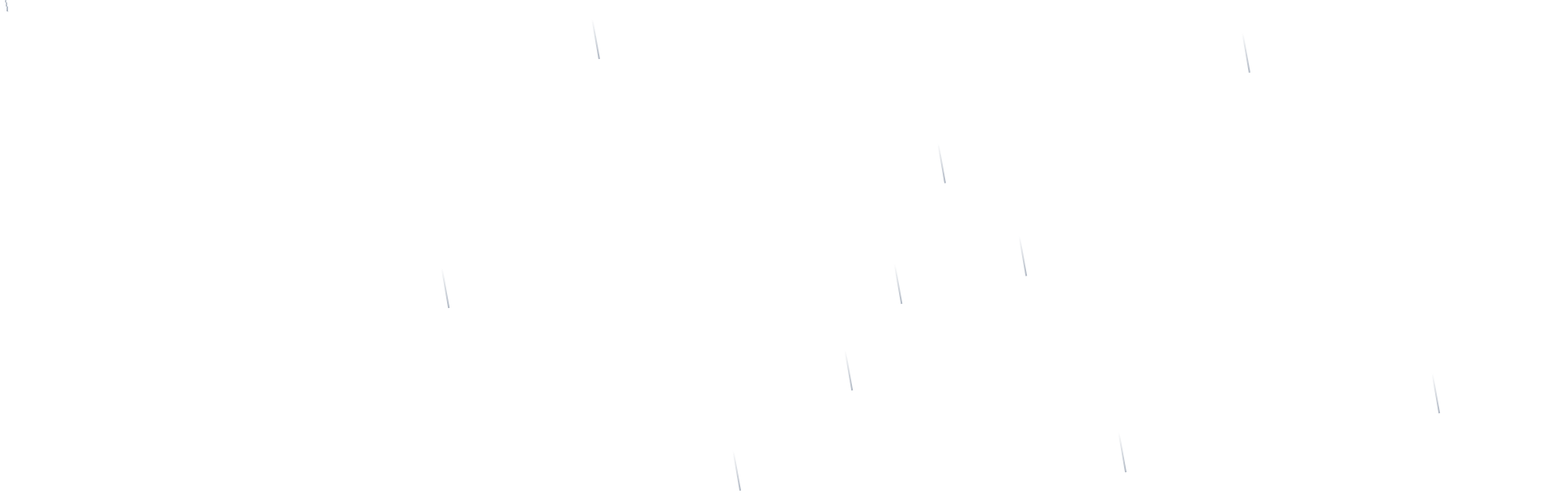
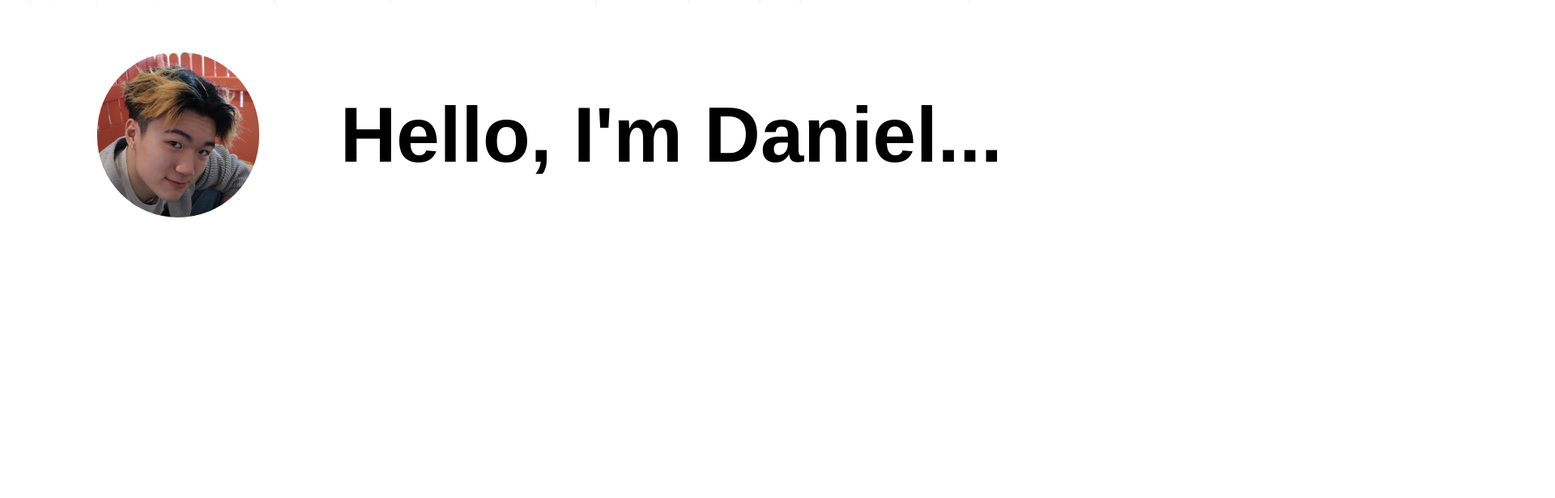
Before and after one commit to Daniel101Shi/daniel101shi.github.io, a Next.js app in the folder website/: page / in a window 1280 px wide. Shown: the top 616 px of the page at 81% size, 1920 px wide, since content can reach past the window. Built offline with nearby package versions, Linux system fonts and the light colour scheme.

Commit message:
created picture.tsx where profile picture is implemented. Added picture to hero.tsx to be properly sized

```diff
--- a/website/app/globals.css
+++ b/website/app/globals.css
@@ -21,7 +21,7 @@
       opacity: 1;
     }
     100% {
-      transform: rotate(215deg) translateX(-1200px);
+      transform: rotate(215deg) translateX(-800);
       opacity: 0;
     }
   }
--- a/website/app/page.tsx
+++ b/website/app/page.tsx
@@ -1,10 +1,13 @@
+import Hero from "@/components/hero";
+import Picture from "@/components/picture";
 import { Meteors } from "@/components/ui/meteors";
 import Image from "next/image";
 
 export default function Home() {
   return (
-    <div className="">
-      <Meteors number={30} className=""/>
+    <div className="relative flex items-center px-10">
+      <Meteors number={30} className="absolute -z-10 " />
+      <Hero />
     </div>
   );
 }
--- /dev/null
+++ b/website/components/hero.tsx
@@ -0,0 +1,12 @@
+import Picture from "./picture"
+
+export default function Hero() {
+    return (
+    <div className="flex mt-16 ml-20 items-center gap-25">
+        <Picture/>
+        <h1 className="text-8xl font-bold text-black">
+          Hello, I'm Daniel...
+        </h1>
+      </div>
+    );
+}
--- /dev/null
+++ b/website/components/picture.tsx
@@ -0,0 +1,8 @@
+import Image from "next/image";
+
+export default function Picture(){
+    return (
+        <Image src={"/profilePic.JPG"} alt="Profile picture" width={200} height={200} className="rounded-full"/>
+    );
+
+}
--- a/website/components/ui/meteors.tsx
+++ b/website/components/ui/meteors.tsx
@@ -20,7 +20,7 @@
       {meteors.map((el, idx) => {
         const meteorCount = number || 20;
         // Calculate position to evenly distribute meteors across container width
-        const position = idx * (2400 / meteorCount); // Spread across 800px range, centered
+        const position = idx * (1300 / meteorCount); // Spread across 800px range, centered
 
         return (
           <span
```
Also changed, not shown: website/public/profilePic.JPG (added).
